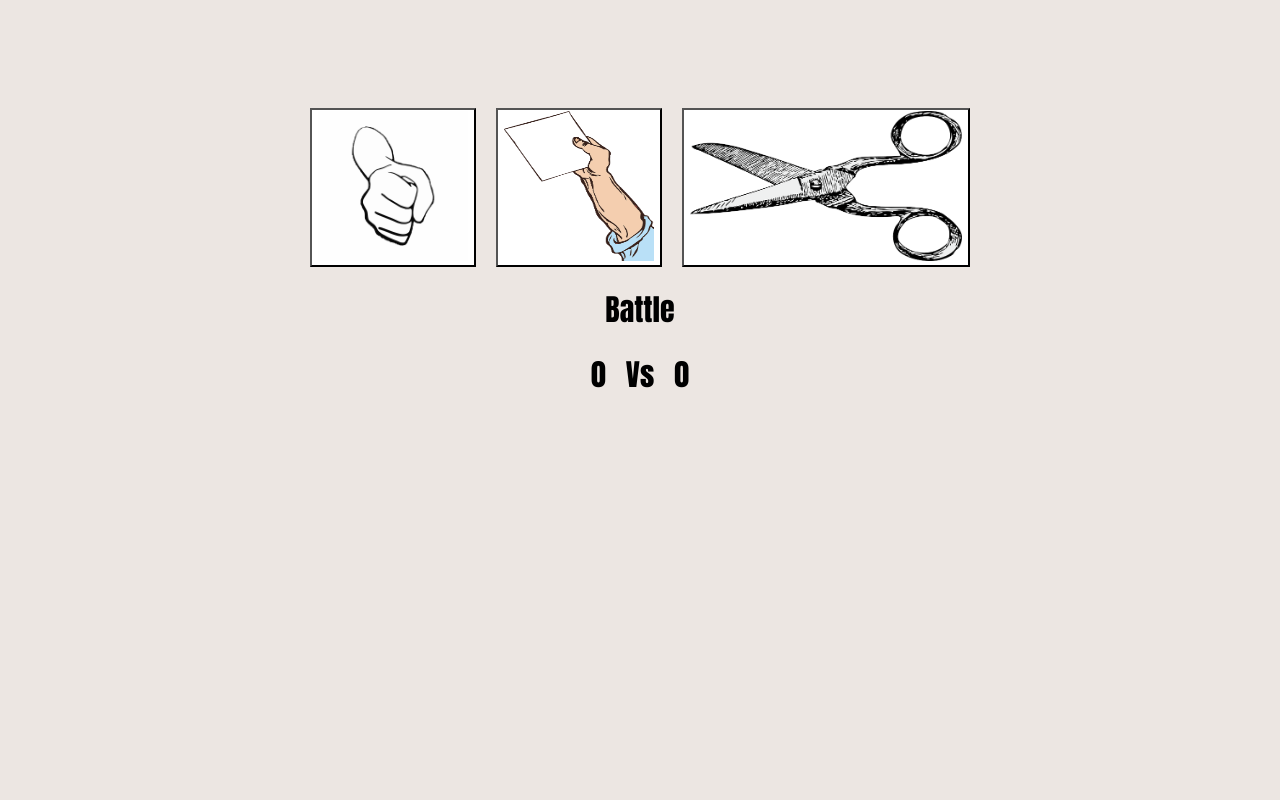
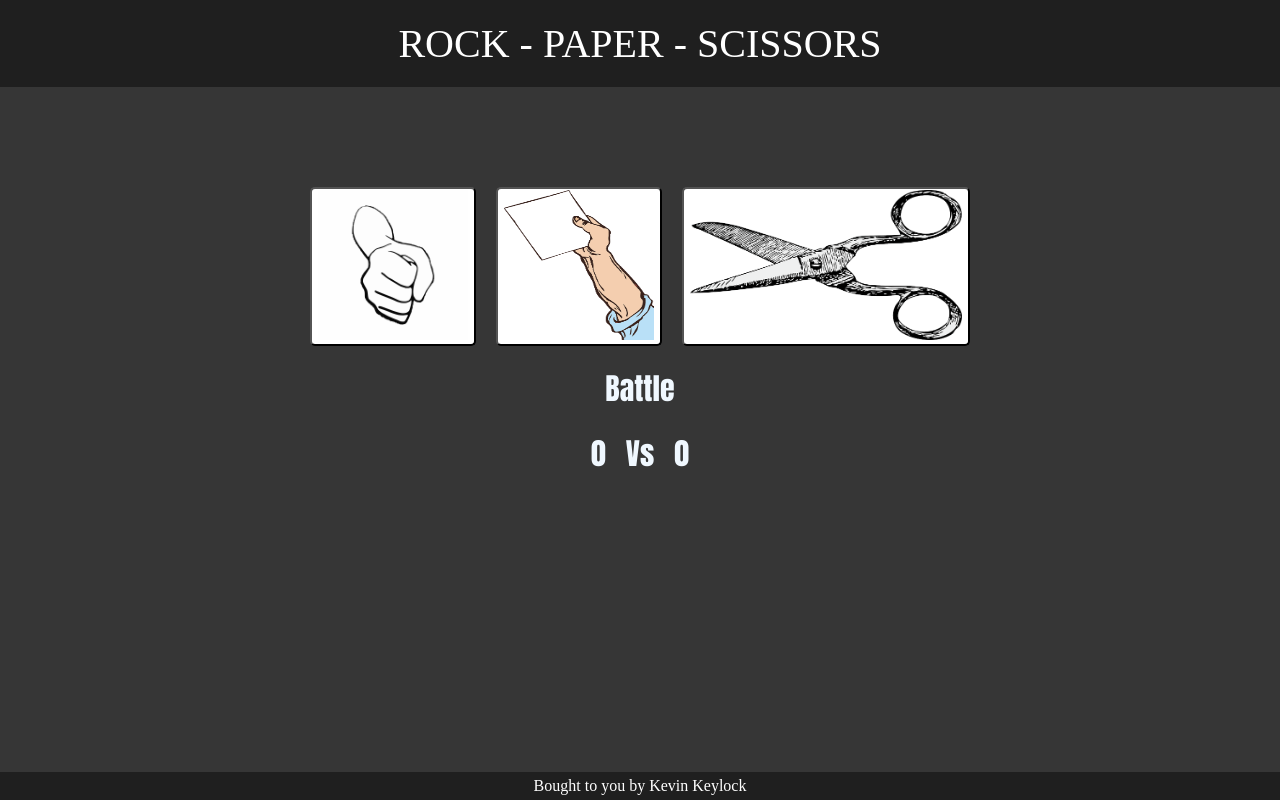
Before and after one commit to KevinKeylock/rock-paper-scissors, a plain HTML site: page index.html in a window 1280 px wide. Drawn offline with Linux system fonts and the light colour scheme.

Commit message:
Create header and footer

```diff
--- a/index.html
+++ b/index.html
@@ -7,7 +7,8 @@
     <title>Rock Paper Scissors</title>
 </head>
 <body>
-    <div class = "buttons">
+    <header id = "header">ROCK - PAPER - SCISSORS</header>
+    <div class = "main"><div class = "buttons">
     <button id="rock"><img src = "images/rock.png" height = "150px"></button>
     <button id="paper"><img src= "images/paper.png" height = "150px" width = "150px"></button>
     <button  id="scissors"><img src = "images/scissors.png" height = "150px"></button>
@@ -19,6 +20,9 @@
     <div>Vs</div>
     <div id="computer">0</div>
     </div>
+    </div>
+
+    <footer id = "footer">Bought to you by Kevin Keylock</footer>
 
     <script src="script.js"></script>
 </body>
--- a/style.css
+++ b/style.css
@@ -1,9 +1,23 @@
+
+body {
+  background-color: rgb(54, 54, 54);
+  margin: 0;
+  padding: 0;
+
+}
+
+#header{
+  text-align: center;
+  color: white;
+  background-color: rgb(31, 31, 31);
+  font-size: 40px;
+  padding: 20px 0 20px 0;
+  box-sizing: border-box;
+  margin: 0;
+}
 
 
-body {
-  background-color: rgb(236, 230, 226);
 
-}
 .buttons{
   padding-top: 100px;
   align-items: center;
@@ -12,18 +26,21 @@ body {
   gap: 20px;
   justify-content: center;
 
+
 }
 
 button {
     background-color: white;
+    border-radius: 5px;
 }
 
 #result {
-    display: flex;
-    justify-content: center;
+  display: flex;
+  justify-content: center;
     padding-top: 20px;
     font-size: 30px;
     font-family: Impact, Haettenschweiler, 'Arial Narrow Bold', sans-serif;
+    color: aliceblue;
 }
 
 .scores {
@@ -33,4 +50,20 @@ button {
     padding-top: 20px;
     font-size: 30px;
     font-family: Impact, Haettenschweiler, 'Arial Narrow Bold', sans-serif;
+    color: aliceblue;
 }
+
+#footer{
+    position: fixed;
+    left: 0;
+    bottom: 0;
+    width: 100%;
+    background-color: rgb(31, 31, 31);
+    color: white;
+    text-align: center;
+    padding: 5px 0 5px 0;
+}
+
+.main{
+
+}
```
